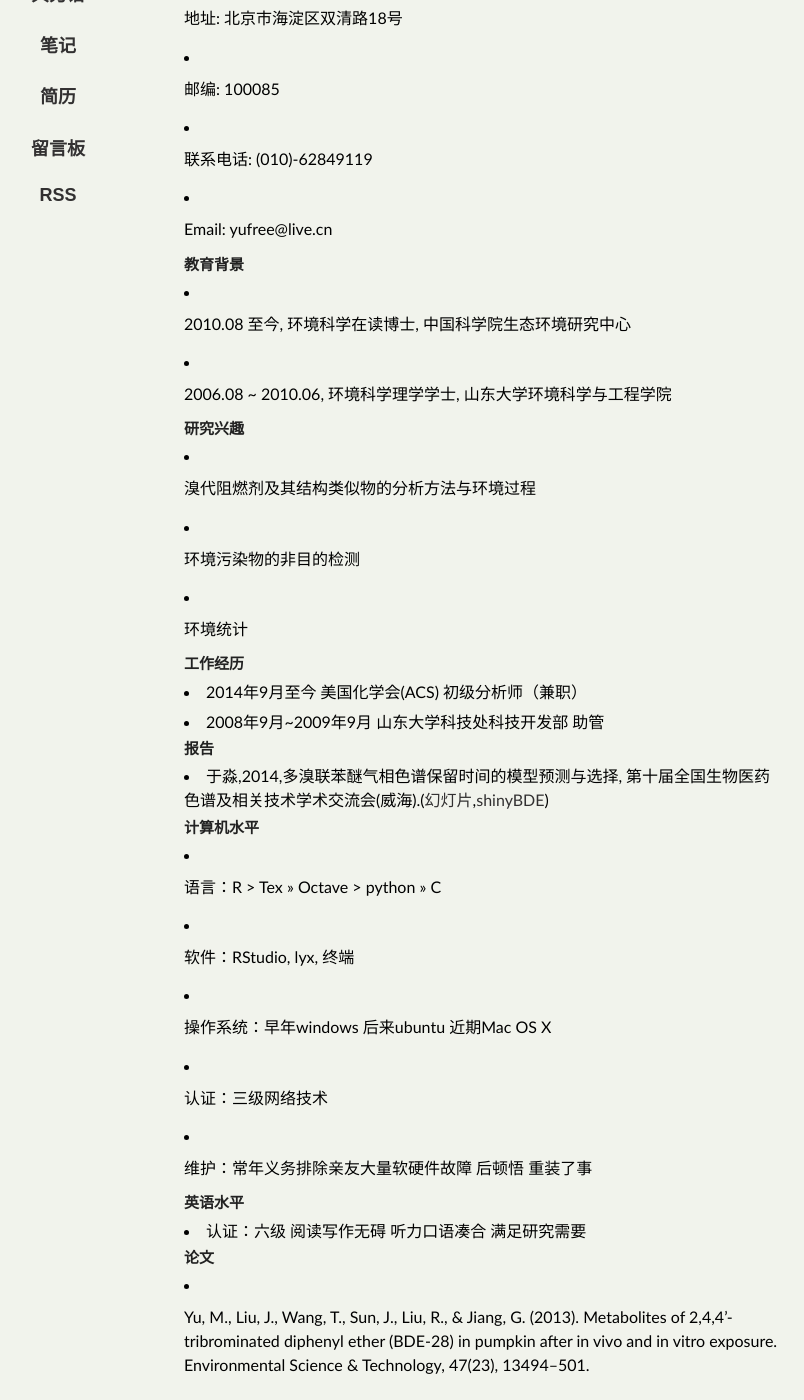
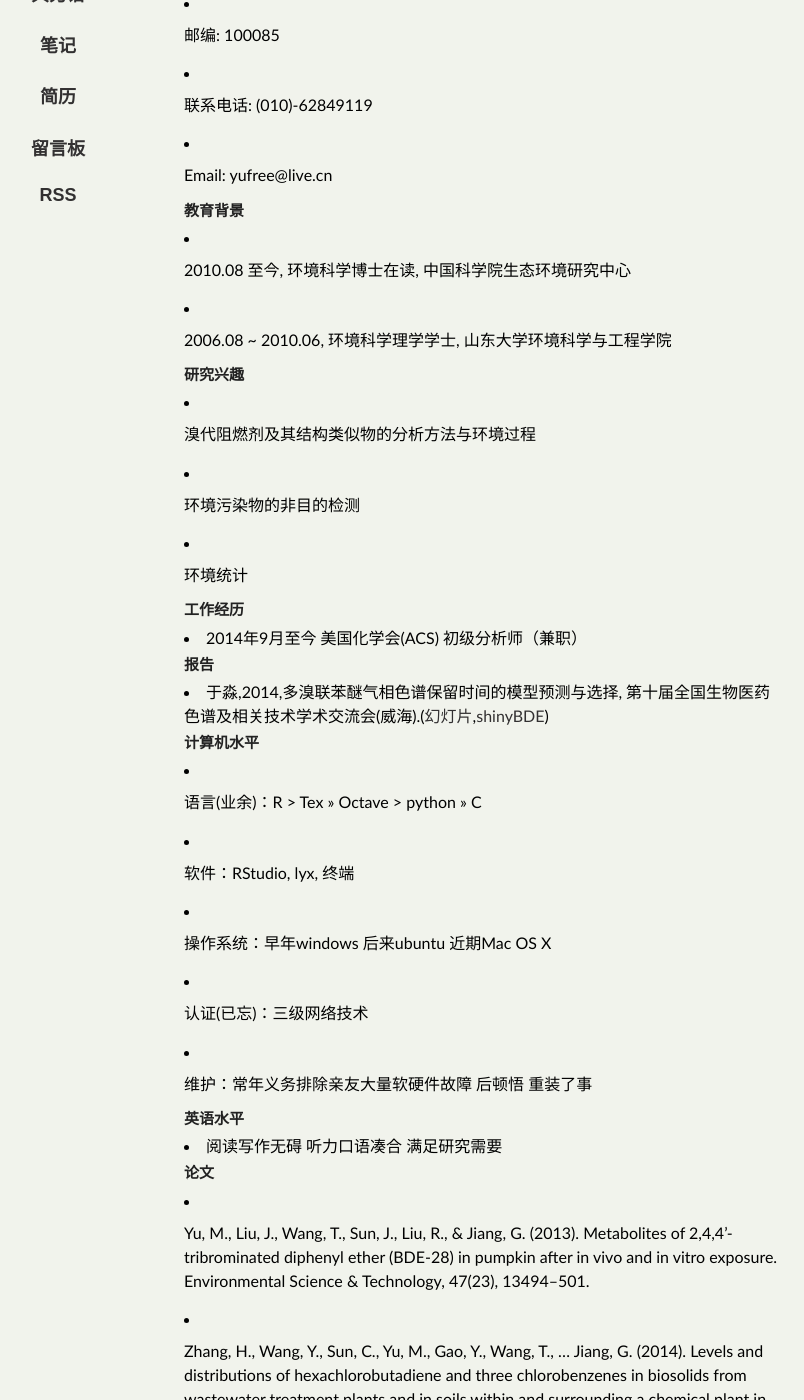
Before and after one commit to yufree/blogcn, a Jekyll site: the page built from vitae/index.md, in a window 1280 px wide and 1400 px high, scrolled down 246 px. Shown: the whole window, without its empty margins (156-960 px from the left). Built offline with Jekyll 4.4.1, drawn with Linux system fonts in a browser that asks for light colours; some web fonts are replaced; some of the changed text lies outside the part shown.

Commit message:
update vitae

```diff
--- a/vitae/index.md
+++ b/vitae/index.md
@@ -17,7 +15,7 @@ title: 简历
 
 ## 教育背景
 
-- 2010.08 至今, 环境科学在读博士, 中国科学院生态环境研究中心
+- 2010.08 至今, 环境科学博士在读, 中国科学院生态环境研究中心
 
 - 2006.08 ~ 2010.06, 环境科学理学学士, 山东大学环境科学与工程学院
 
@@ -32,7 +30,6 @@ title: 简历
 ## 工作经历
 
 - 2014年9月至今 美国化学会(ACS) 初级分析师（兼职）
-- 2008年9月~2009年9月 山东大学科技处科技开发部 助管
 
 ## 报告
 
@@ -40,19 +37,19 @@ title: 简历
 
 ## 计算机水平
 
-- 语言：R > Tex >> Octave > python >> C
+- 语言(业余)：R > Tex >> Octave > python >> C
 
 - 软件：RStudio, lyx, 终端
 
 - 操作系统：早年windows 后来ubuntu 近期Mac OS X
 
-- 认证：三级网络技术
+- 认证(已忘)：三级网络技术
 
 - 维护：常年义务排除亲友大量软硬件故障 后顿悟 重装了事
 
 ## 英语水平
 
-- 认证：六级 阅读写作无碍 听力口语凑合 满足研究需要
+- 阅读写作无碍 听力口语凑合 满足研究需要
 
 ## 论文
 
@@ -78,11 +75,11 @@ title: 简历
 
 ## 授权专利
 
-### 实用新型
+### 实用新型（过期）
 
 - [高效率太阳能供电器](https://www.google.com.hk/patents/CN201004609Y) 第一发明人
 
-### 发明
+### 发明（说实话，细节忘了）
 
 - [氯化锌改性赤泥的制备方法](http://www.google.com.hk/patents/CN101559353B) 第三发明人
 
```
Also changed, not shown: other parts of vitae/index.md (+0 -2 lines).
